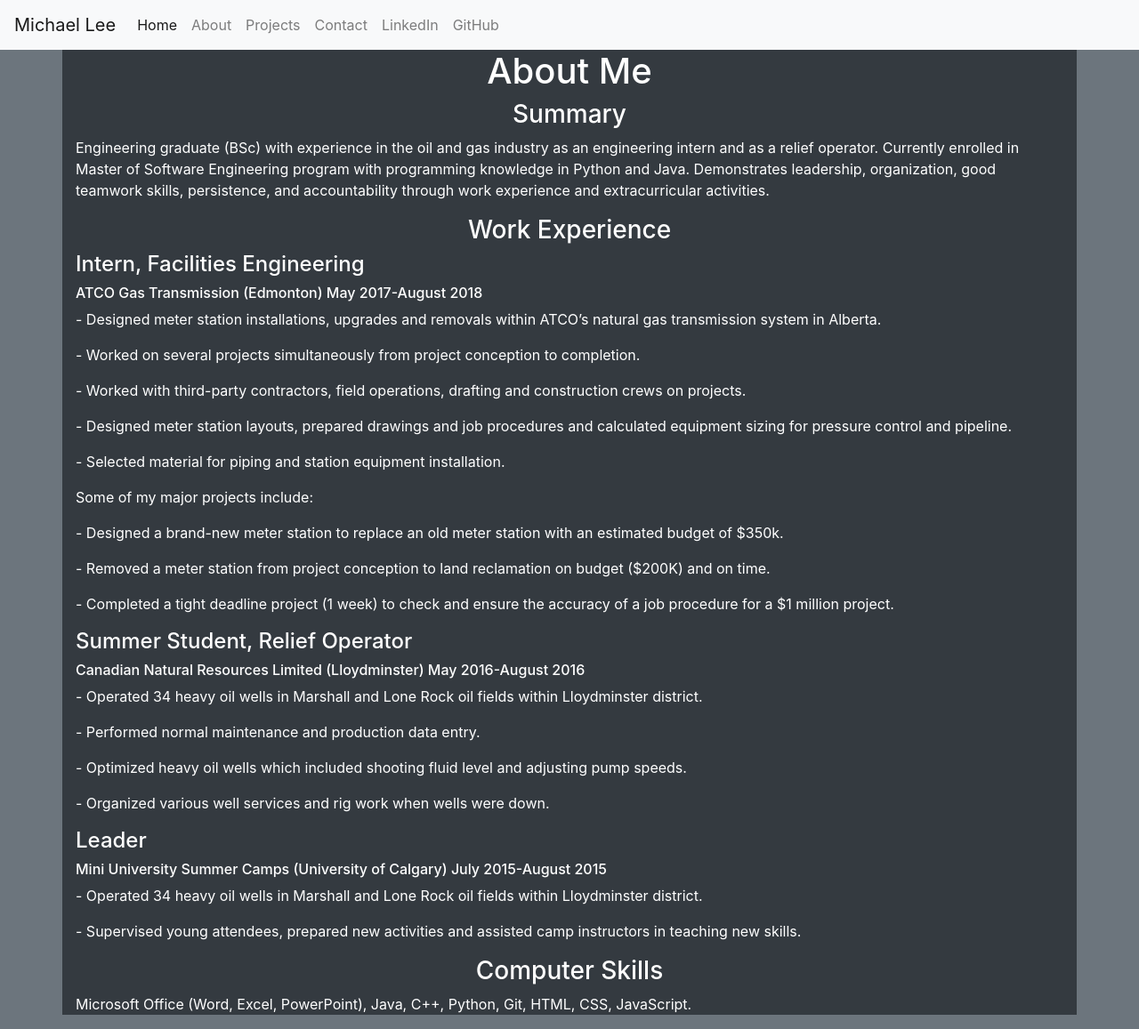
After one commit to MichaelMauriceLee/Michael_Lee_Digital_Website, a Django app: page /about/ in a window 1280 px wide. The commit adds this page. Shown: the whole page at 89% size. Run offline with Django 3.2, Linux system fonts and the light colour scheme; some libraries are stand-ins or nearby versions.

Commit message:
Added new pages

```diff
--- a/Michael_Lee_Digital_Website/settings.py
+++ b/Michael_Lee_Digital_Website/settings.py
@@ -23,9 +23,9 @@ BASE_DIR = os.path.dirname(os.path.dirname(os.path.abspath(__file__)))
 SECRET_KEY = 'xaiu&gw)@hl%mw-an6rx720+u3s&lde6-kr@b^f5m)+^ad@8^='
 
 # SECURITY WARNING: don't run with debug turned on in production!
-DEBUG = False
+DEBUG = True # turn False when deploying, True when using manage.py
 
-ALLOWED_HOSTS = ['.michael-lee.digital', '157.230.150.53']
+ALLOWED_HOSTS = ['.michael-lee.digital', '157.230.150.53', '127.0.0.1'] # remove 127.0.0.1 in deploying, add when testing
 
 
 # Application definition
--- /dev/null
+++ b/info/templates/about.html
@@ -0,0 +1,82 @@
+{% extends 'base.html' %}
+
+{% block content %}
+    <h1 class="text-center text-white bg-dark">About Me</h1>
+    <h3 class="text-center text-white bg-dark">Summary</h3>
+    <p class="text-white bg-dark">
+        Engineering graduate (BSc) with experience in the oil and gas industry as an engineering intern and as a relief
+        operator. Currently enrolled in Master of Software Engineering program with programming knowledge in Python and
+        Java. Demonstrates leadership, organization, good teamwork skills, persistence, and accountability through work
+        experience and extracurricular activities.
+    </p>
+
+    <h3 class="text-center text-white bg-dark">Work Experience</h3>
+    <h4 class="text-white bg-dark">
+        Intern, Facilities Engineering
+    </h4>
+    <h6 class="text-white bg-dark">ATCO Gas Transmission (Edmonton) May 2017-August 2018</h6>
+    <p class="text-white bg-dark">
+        - Designed meter station installations, upgrades and removals within ATCO’s natural gas transmission system in
+        Alberta.
+    </p>
+    <p class="text-white bg-dark">
+        - Worked on several projects simultaneously from project conception to completion.
+    </p>
+    <p class="text-white bg-dark">
+        - Worked with third-party contractors, field operations, drafting and construction crews on projects.
+    </p>
+    <p class="text-white bg-dark">
+        - Designed meter station layouts, prepared drawings and job procedures and calculated equipment sizing for
+        pressure control and pipeline.
+    </p>
+    <p class="text-white bg-dark">
+        - Selected material for piping and station equipment installation.
+    </p>
+    <p class="text-white bg-dark">
+        Some of my major projects include:
+    </p>
+    <p class="text-white bg-dark">
+        - Designed a brand-new meter station to replace an old meter station with an estimated budget of $350k.
+    </p>
+    <p class="text-white bg-dark">
+        - Removed a meter station from project conception to land reclamation on budget ($200K) and on time.
+    </p>
+    <p class="text-white bg-dark">
+        - Completed a tight deadline project (1 week) to check and ensure the accuracy of a job procedure for a $1
+        million project.
+    </p>
+
+    <h4 class="text-white bg-dark">
+        Summer Student, Relief Operator
+    </h4>
+    <h6 class="text-white bg-dark"> Canadian Natural Resources Limited (Lloydminster) May 2016-August 2016</h6>
+    <p class="text-white bg-dark">
+         - Operated 34 heavy oil wells in Marshall and Lone Rock oil fields within Lloydminster district.
+    </p>
+    <p class="text-white bg-dark">
+          - Performed normal maintenance and production data entry.
+    </p>
+    <p class="text-white bg-dark">
+           - Optimized heavy oil wells which included shooting fluid level and adjusting pump speeds.
+    </p>
+    <p class="text-white bg-dark">
+        - Organized various well services and rig work when wells were down.
+    </p>
+
+    <h4 class="text-white bg-dark">
+         Leader
+    </h4>
+    <h6 class="text-white bg-dark">  Mini University Summer Camps (University of Calgary) July 2015-August 2015</h6>
+    <p class="text-white bg-dark">
+         - Operated 34 heavy oil wells in Marshall and Lone Rock oil fields within Lloydminster district.
+    </p>
+    <p class="text-white bg-dark">
+        - Supervised young attendees, prepared new activities and assisted camp instructors in teaching new skills.
+    </p>
+
+    <h3 class="text-center text-white bg-dark">Computer Skills</h3>
+    <p class="text-white bg-dark">
+        Microsoft Office (Word, Excel, PowerPoint), Java, C++, Python, Git, HTML, CSS, JavaScript.
+    </p>
+
+{% endblock %}
--- a/info/urls.py
+++ b/info/urls.py
@@ -2,5 +2,8 @@ from django.urls import path
 from . import views
 
 urlpatterns = [
-    path('', views.index)
+    path('', views.index),
+    path('about/', views.about),
+    path('projects/', views.projects),
+    path('contact/', views.contact)
 ]
--- a/info/views.py
+++ b/info/views.py
@@ -4,4 +4,16 @@ from .models import Product
 
 def index(request):
     products = Product.objects.all()
-    return render(request, 'index.html', {'products': products})
+    return render(request, 'home.html', {'products': products})
+
+
+def about(request):
+    return render(request, 'about.html')
+
+
+def projects(request):
+    return render(request, 'projects.html')
+
+
+def contact(request):
+    return render(request, 'contact.html')
--- a/templates/base.html
+++ b/templates/base.html
@@ -9,19 +9,43 @@
     <link rel="stylesheet" href="https://stackpath.bootstrapcdn.com/bootstrap/4.3.1/css/bootstrap.min.css"
           integrity="sha384-ggOyR0iXCbMQv3Xipma34MD+dH/1fQ784/j6cY/iJTQUOhcWr7x9JvoRxT2MZw1T" crossorigin="anonymous">
 
-    <title>Michael's Personal Website</title>
-</head>
-<!-- As a link -->
-<nav class="navbar navbar-light bg-light">
-    <a class="navbar-brand" href="#">Michael's website</a>
-</nav>
+    <title>Michael Lee's Personal Website</title>
+    <nav class="navbar navbar-expand-lg navbar-light bg-light">
+        <a class="navbar-brand" href="/">Michael Lee</a>
+        <button class="navbar-toggler" type="button" data-toggle="collapse" data-target="#navbarNav"
+                aria-controls="navbarNav" aria-expanded="false" aria-label="Toggle navigation">
+            <span class="navbar-toggler-icon"></span>
+        </button>
+        <div class="collapse navbar-collapse" id="navbarNav">
+            <ul class="navbar-nav">
+                <li class="nav-item active">
+                    <a class="nav-link" href="/">Home <span class="sr-only">(current)</span></a>
+                </li>
+                <li class="nav-item">
+                    <a class="nav-link" href="/about">About</a>
+                </li>
+                <li class="nav-item">
+                    <a class="nav-link" href="/projects">Projects</a>
+                </li>
+                <li class="nav-item">
+                    <a class="nav-link" href="/contact">Contact</a>
+                </li>
+                <li class="nav-item">
+                    <a class="nav-link" href="https://www.linkedin.com/in/michael-lee-8967b614a/" target="_blank"
+                    >LinkedIn
+                    </a>
+                </li>
+                <li class="nav-item">
+                    <a class="nav-link" href="https://github.com/MichaelMauriceLee" target="_blank"
+                    >GitHub
+                    </a>
+                </li>
+            </ul>
+        </div>
+    </nav>
 
-<!-- As a heading -->
-<nav class="navbar navbar-light bg-light">
-    <span class="navbar-brand mb-0 h1">Home</span>
-</nav>
-<div class="container">
-<body>
+    <div class="container bg-dark">
+<body class="bg-secondary">
 {% block content %}
 {% endblock %}
 </body>
```
Also changed, not shown: info/templates/contact.html (added, +10 -0 lines), info/templates/home.html (added, +53 -0 lines), info/templates/index.html (deleted, +0 -19 lines), info/templates/projects.html (added, +42 -0 lines).
